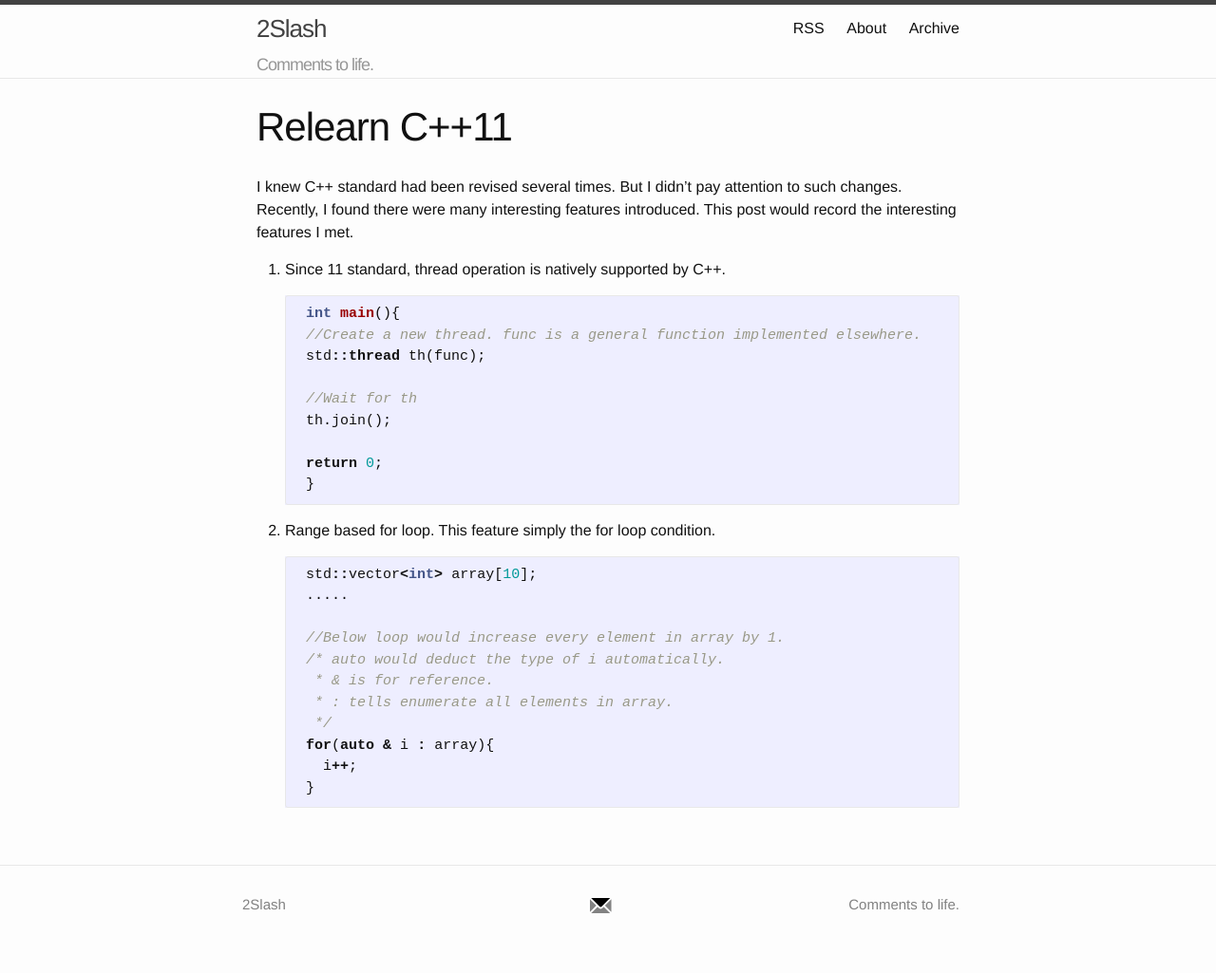
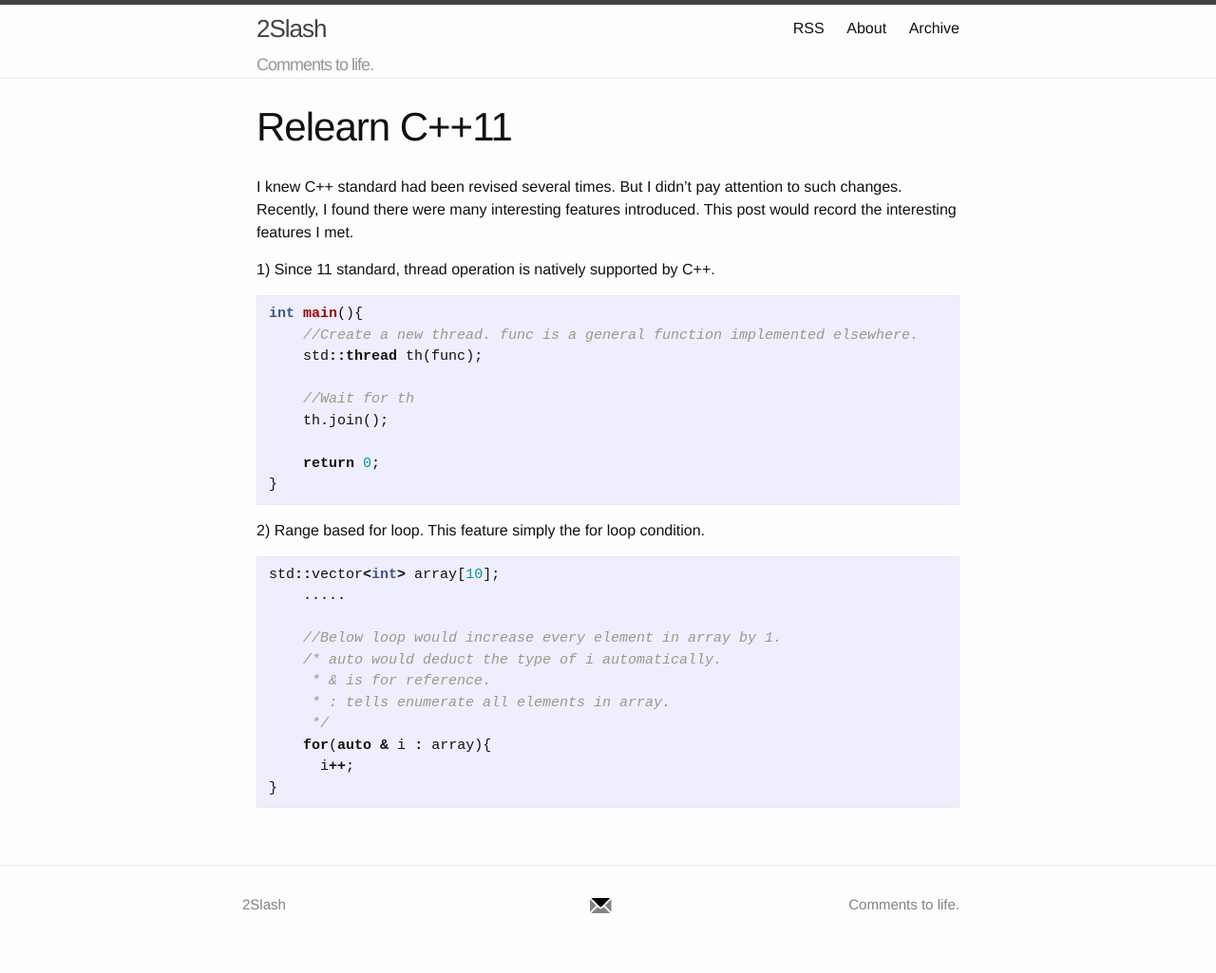
Before and after one commit to liuyannan/liuyannan_blog, a Jekyll site: the page built from _posts/2016-3-15-c11.markdown, in a window 1280 px wide. Shown: the whole page at 95% size. Built offline with Jekyll 4.4.1, drawn with Linux system fonts in a browser that asks for light colours; comment, search, counter and statistics services are not loaded.

Commit message:
Chang code style when nested in c11 post.

`````diff
--- a/_posts/2016-3-15-c11.markdown
+++ b/_posts/2016-3-15-c11.markdown
@@ -6,10 +6,10 @@ tags: C++
 ---
 I knew C++ standard had been revised several times. But I didn't pay attention to such changes. Recently, I found there were many interesting features introduced. This post would record the interesting features I met.
 
-1. Since 11 standard, thread operation is natively supported by C++.
+1) Since 11 standard, thread operation is natively supported by C++.
 
-    ````cpp
-    int main(){
+```cpp
+int main(){
     //Create a new thread. func is a general function implemented elsewhere.
     std::thread th(func);
 
@@ -17,12 +17,13 @@ I knew C++ standard had been revised several times. But I didn't pay attention t
     th.join();
 
     return 0;
-    }
-    ````
+}
+```
 
-2. Range based for loop. This feature simply the for loop condition.
-    ````cpp
-    std::vector<int> array[10];
+2) Range based for loop. This feature simply the for loop condition.
+
+```cpp
+std::vector<int> array[10];
     .....
 
     //Below loop would increase every element in array by 1.
@@ -32,5 +33,5 @@ I knew C++ standard had been revised several times. But I didn't pay attention t
      */
     for(auto & i : array){
       i++;
-    }
-    ````
+}
+```
--- a/_posts/2016-3-7-test.markdown
+++ b/_posts/2016-3-7-test.markdown
@@ -24,3 +24,5 @@ To display code block in markdown, I found there were two different methods. Fir
 ```
 ````
 .
+
+**By the way, it seems such code block method doesn't nest code block well, e.g. representing code under list item.**
`````
